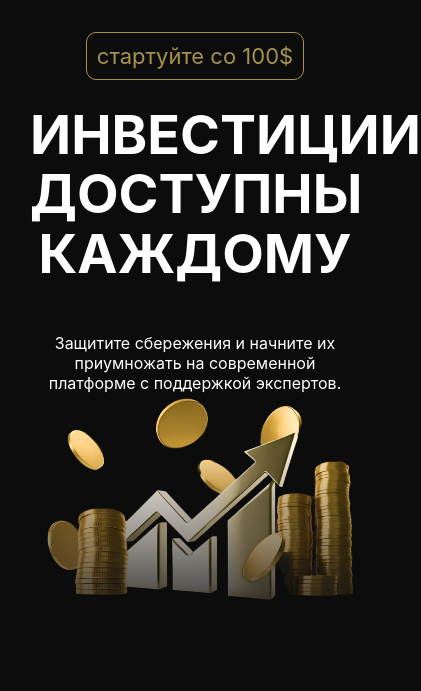
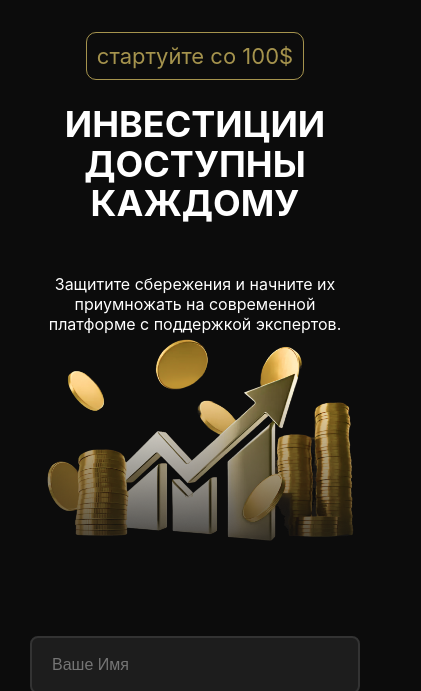
Before and after one commit to KhatuntsevValeriy/k10, a plain HTML site: page index.html in a window 390 px wide. Shown: the part 129-820 px from the top of the page, 421 px wide, since content can reach past the window. Drawn offline with Linux system fonts and the light colour scheme.

Commit message:
Update sass_style.css

```diff
--- a/css/sass_style.css
+++ b/css/sass_style.css
@@ -495,7 +495,7 @@ body {
 
 @media screen and (max-width: 768px) {
   .top_title{
-    font-size:36px;
+    font-size:36px !important;
   }
 
   .footer .logo{
```
